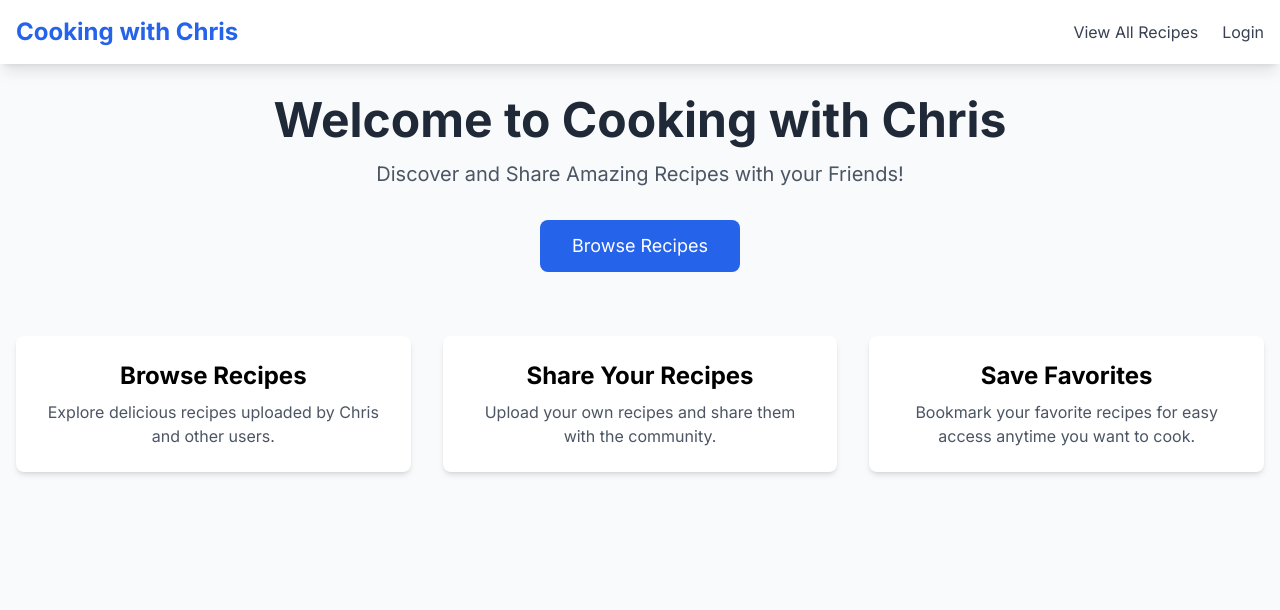
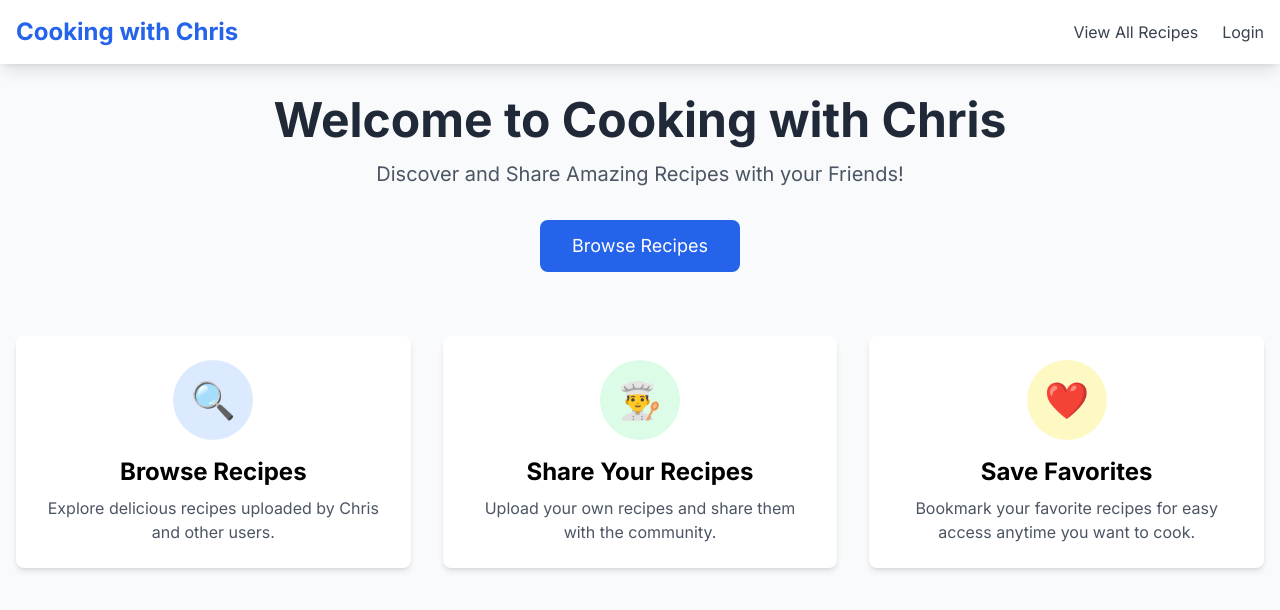
Before and after one commit to cpage82-dev/cooking-with-chris, a React (Vite) app in the folder frontend/: page / in a window 1280 px wide. Shown: the top 610 px of the page. Built offline with nearby package versions, Linux system fonts and the light colour scheme; no server answers.

Commit message:
Updated HomePage

```diff
--- a/frontend/src/pages/HomePage.jsx
+++ b/frontend/src/pages/HomePage.jsx
@@ -39,34 +39,36 @@ const HomePage = () => {
             Create a Recipe
           </Link>
         )}
-
-        {/* Registration disabled - admins create users manually */}
-        {/* {!isAuthenticated && (
-          <Link
-            to="/register"
-            className="bg-green-600 text-white px-8 py-3 rounded-lg text-lg hover:bg-green-700 transition"
-          >
-            Sign Up
-          </Link>
-        )} */}
       </div>
 
       <div className="mt-16 grid grid-cols-1 md:grid-cols-3 gap-8">
-        <div className="bg-white p-6 rounded-lg shadow-md">
+        {/* Browse Recipes Card */}
+        <div className="bg-white p-6 rounded-lg shadow-md hover:shadow-xl transition-shadow">
+          <div className="bg-blue-100 w-20 h-20 rounded-full flex items-center justify-center mx-auto mb-4">
+            <span className="text-4xl">🔍</span>
+          </div>
           <h3 className="text-2xl font-bold mb-2">Browse Recipes</h3>
           <p className="text-gray-600">
             Explore delicious recipes uploaded by Chris and other users.
           </p>
         </div>
 
-        <div className="bg-white p-6 rounded-lg shadow-md">
+        {/* Share Your Recipes Card */}
+        <div className="bg-white p-6 rounded-lg shadow-md hover:shadow-xl transition-shadow">
+          <div className="bg-green-100 w-20 h-20 rounded-full flex items-center justify-center mx-auto mb-4">
+            <span className="text-4xl">👨‍🍳</span>
+          </div>
           <h3 className="text-2xl font-bold mb-2">Share Your Recipes</h3>
           <p className="text-gray-600">
             Upload your own recipes and share them with the community.
           </p>
         </div>
 
-        <div className="bg-white p-6 rounded-lg shadow-md">
+        {/* Save Favorites Card */}
+        <div className="bg-white p-6 rounded-lg shadow-md hover:shadow-xl transition-shadow">
+          <div className="bg-yellow-100 w-20 h-20 rounded-full flex items-center justify-center mx-auto mb-4">
+            <span className="text-4xl">❤️</span>
+          </div>
           <h3 className="text-2xl font-bold mb-2">Save Favorites</h3>
           <p className="text-gray-600">
             Bookmark your favorite recipes for easy access anytime you want to cook.
```
